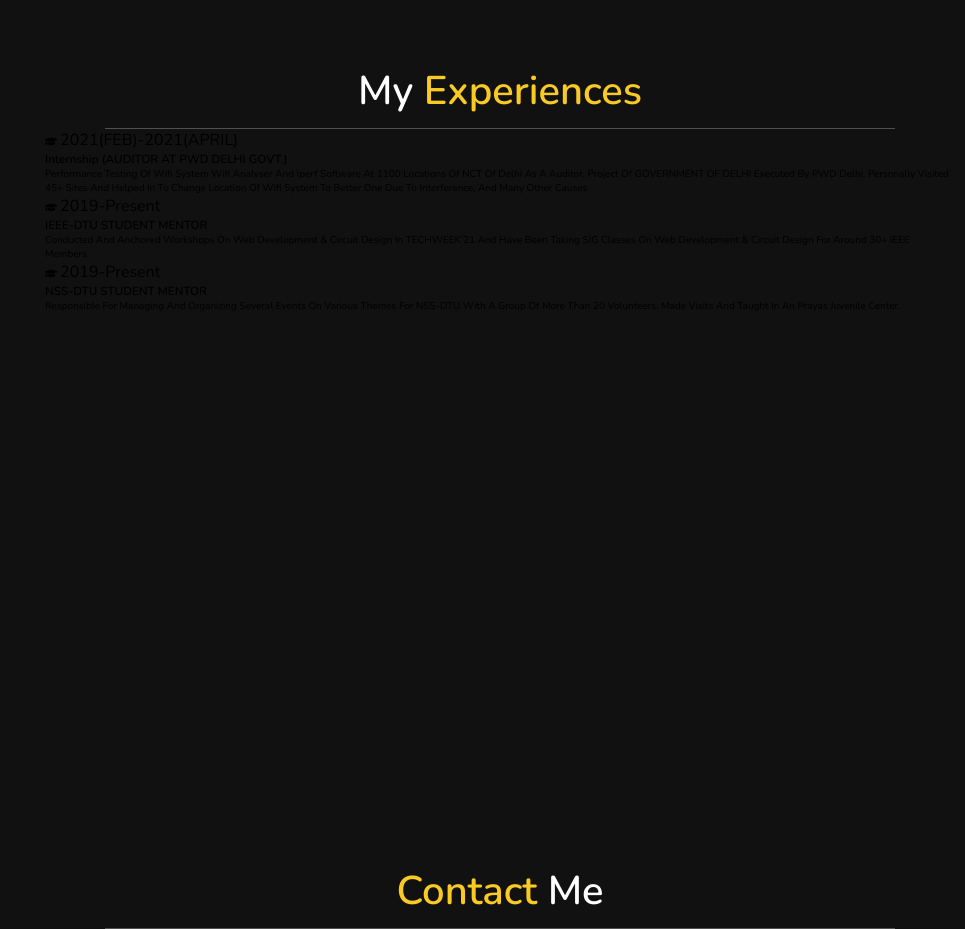
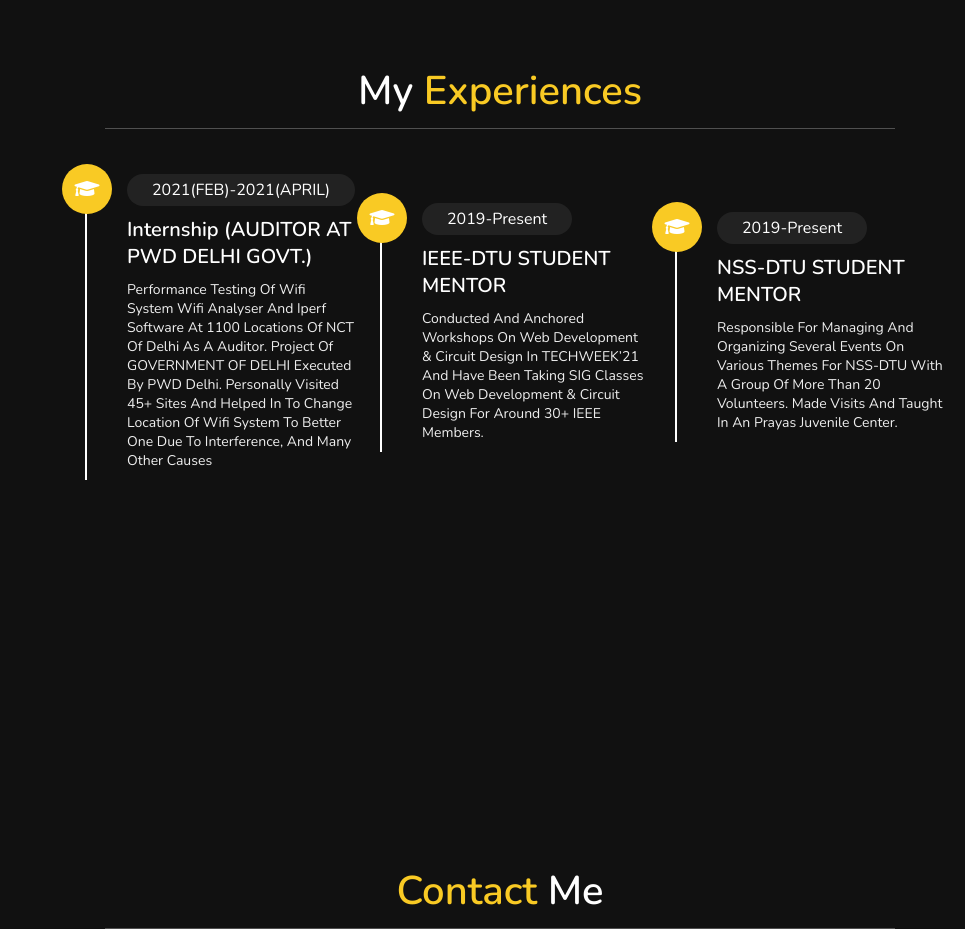
Before and after one commit to VaibhavGangian/Portfolio, a plain HTML site: page index.html in a window 1280 px wide. Shown: the part 2400-3329 px from the top of the page, without its empty margins (315-1280 px from the left). Drawn offline with nearby package versions, Linux system fonts and the light colour scheme.

Commit message:
Update style.css

```diff
--- a/style.css
+++ b/style.css
@@ -276,31 +276,54 @@
     background:var(--yellow);
 }
 
-.portfolio .box-container{
+.experiences .box-container{
     display: flex;
     align-items: center;
-    justify-content: center;
+    justify-content: space-between;
     flex-wrap: wrap;
-    padding:2rem 0;
+    padding:1rem 0;
+    padding-left: 3rem;
 }
 
-.portfolio .box-container .box{
-    height: 20rem;
-    width:26rem;
-    border-radius: 1rem;
-    margin:2rem;
-    overflow: hidden;
-    cursor: pointer;
+.experiences .box-container .box{
+    width:27rem;
+    margin:4rem 1rem;
+    padding-left: 4rem;
+    border-left: .2rem solid #fff;
+    position: relative;
 }
 
-.portfolio .box-container .box img{
-    height:100%;
-    width:100%;
-    object-fit: cover;
+.experiences .box-container .box span{
+    font-size: 1.3rem;
+    background:#222;
+    color:#fff;
+    border-radius: 5rem;
+    padding:.5rem 2.5rem;
 }
 
-.portfolio .box-container .box:hover img{
-    transform: scale(1.2);
+.experiences .box-container .box h3{
+    font-size: 2rem;
+    color:#fff;
+    padding-top: 1.5rem;
+}
+
+.experiences .box-container .box p{
+    font-size: 1.4rem;
+    color:#eee;
+    padding: 1rem 0;
+}
+
+.experiences .box-container .box i{
+    position: absolute;
+    top:-1.5rem; left:-2.5rem;
+    height:5rem;
+    width: 5rem;
+    border-radius: 50%;
+    line-height: 5rem;
+    text-align: center;
+    font-size: 2rem;
+    color:#fff;
+    background:var(--yellow);
 }
 
 .contact .row{
@@ -448,7 +471,7 @@
         width:100%;
     }
 
-    .portfolio .box-container .box{
+    .experiences .box-container .box{
         width:100%;
     }
 
```
